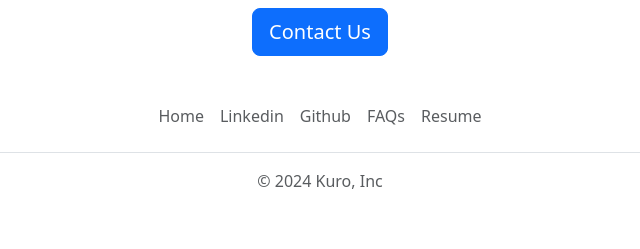
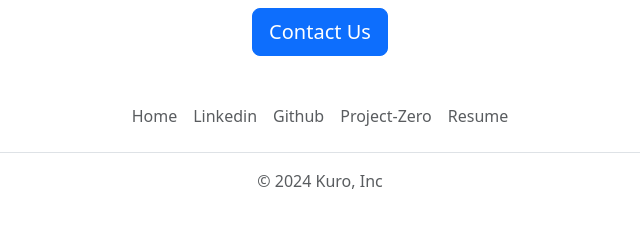
Before and after one commit to DineshMitta/kuro-careers-website-v2, a Flask app: page / in a window 1280 px wide. Shown: the part 1131-1380 px from the top of the page, without its empty margins (320-960 px from the left). Run offline with Flask 3, Linux system fonts and the light colour scheme; data that the repository does not hold is empty; some libraries are stand-ins or nearby versions.

Commit message:
added project zero url

```diff
--- a/templates/footer.html
+++ b/templates/footer.html
@@ -4,7 +4,7 @@
         <li class="nav-item"><a  href="/" class="nav-link px-2 text-body-secondary">Home</a></li>
         <li class="nav-item"><a target="_blank" href="https://www.linkedin.com/in/dinesh-gopi-93a18b226/" class="nav-link px-2 text-body-secondary">Linkedin</a></li>
         <li class="nav-item"><a target="_blank" href="https://github.com/DineshMitta" class="nav-link px-2 text-body-secondary">Github</a></li>
-        <li class="nav-item"><a target="_blank" href="https://dineshmitta.github.io/Project-Zero/" class="nav-link px-2 text-body-secondary">FAQs</a></li>
+        <li class="nav-item"><a target="_blank" href="https://dineshmitta.github.io/Project-Zero/" class="nav-link px-2 text-body-secondary">Project-Zero</a></li>
         <li class="nav-item"><a target="_blank" href="https://drive.google.com/file/d/1GB8fsKPI8LoM1S3r2hUvBeoFJYzTbJZq/view" class="nav-link px-2 text-body-secondary">Resume</a></li>
       </ul>
       <p class="text-center text-body-secondary">&copy; 2024 Kuro, Inc</p>
```
